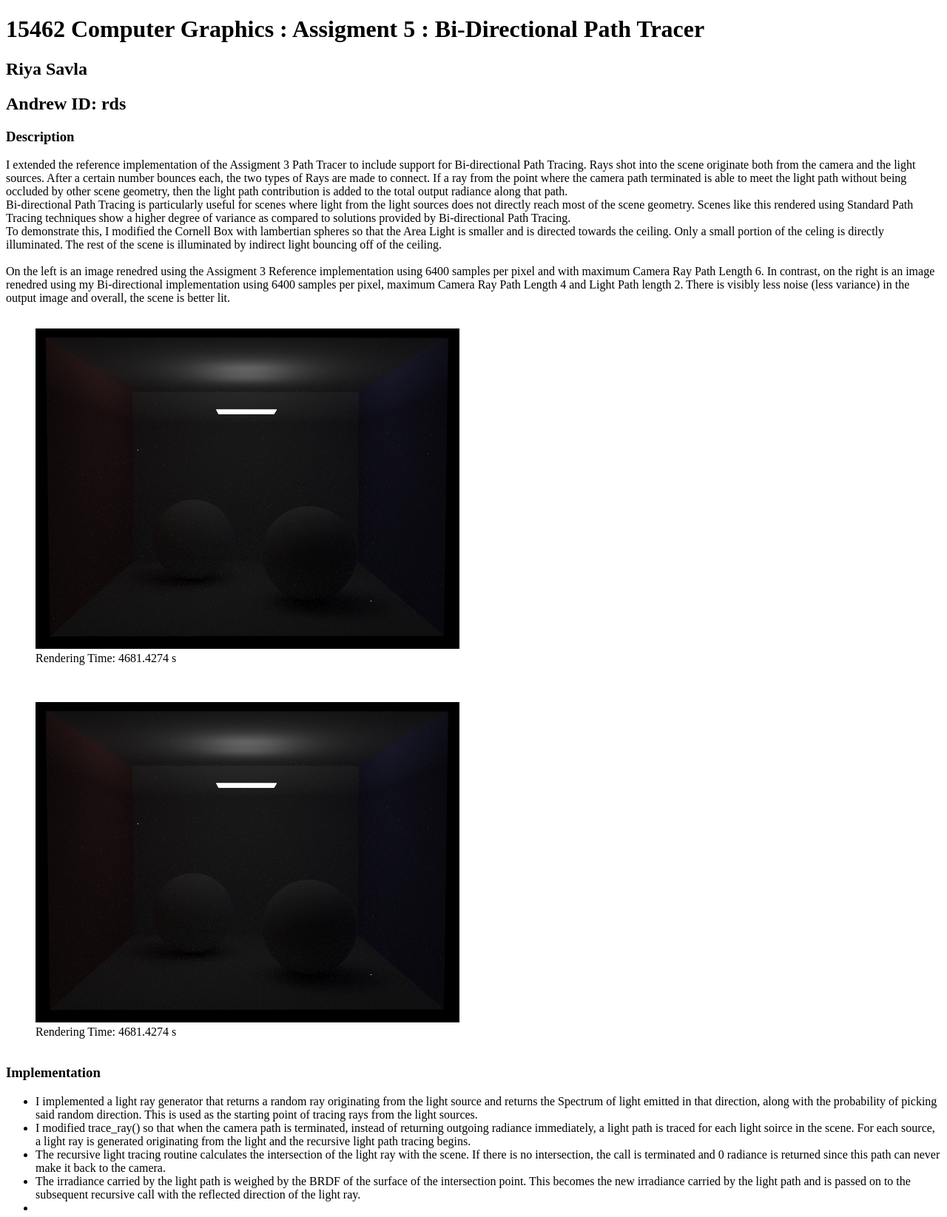
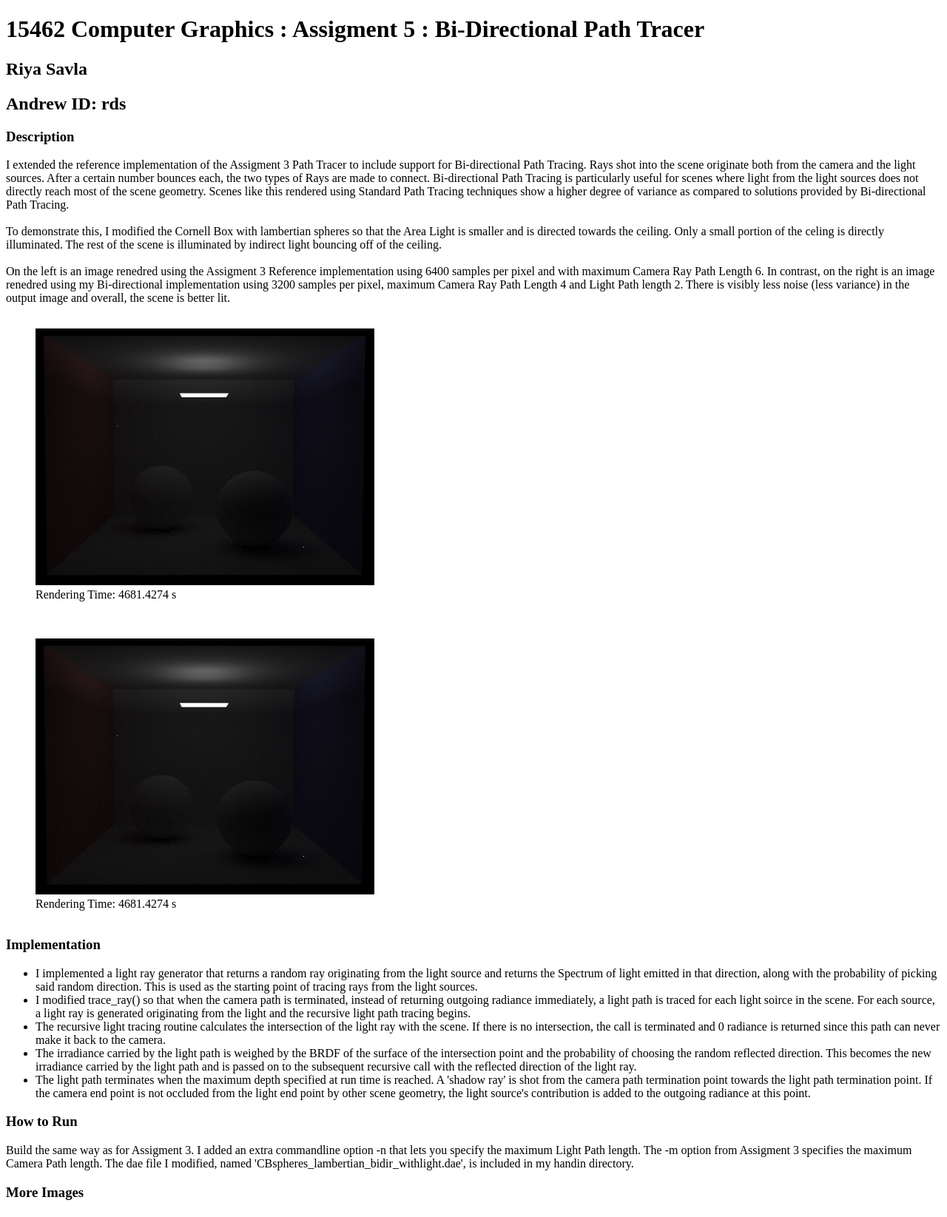
Before and after one commit to riyasavla/15462-Final-Project, a plain HTML site: page index.html in a window 1280 px wide. Shown: the top 1645 px of the page at 74% size. Drawn offline with Linux system fonts and the light colour scheme.

Commit message:
alomst done yes

```diff
--- a/index.html
+++ b/index.html
@@ -20,18 +20,17 @@ div.container {
 <h3>Description</h3>
 
 <p>
-	I extended the reference implementation of the Assigment 3 Path Tracer to include support for Bi-directional Path Tracing. Rays shot into the scene originate both from the camera and the light sources. After a certain number bounces each, the two types of Rays are made to connect. If a ray from the point where the camera path terminated is able to meet the light path without being occluded by other scene geometry, then the light path contribution is added to the total output radiance along that path.
+	I extended the reference implementation of the Assigment 3 Path Tracer to include support for Bi-directional Path Tracing. Rays shot into the scene originate both from the camera and the light sources. After a certain number bounces each, the two types of Rays are made to connect. Bi-directional Path Tracing is particularly useful for scenes where light from the light sources does not directly reach most of the scene geometry. Scenes like this rendered using Standard Path Tracing techniques show a higher degree of variance as compared to solutions provided by Bi-directional Path Tracing.
     <br>
-	Bi-directional Path Tracing is particularly useful for scenes where light from the light sources does not directly reach most of the scene geometry. Scenes like this rendered using Standard Path Tracing techniques show a higher degree of variance as compared to solutions provided by Bi-directional Path Tracing.
     <br>
 	To demonstrate this, I modified the Cornell Box with lambertian spheres so that the Area Light is smaller and is directed towards the ceiling. Only a small portion of the celing is directly illuminated. The rest of the scene is illuminated by indirect light bouncing off of the ceiling.
     <br>
     <br>
-    On the left is an image renedred using the Assigment 3 Reference implementation using 6400 samples per pixel and with maximum Camera Ray Path Length 6. In contrast, on the right is an image renedred using my Bi-directional implementation using 6400 samples per pixel, maximum Camera Ray Path Length 4 and Light Path length 2. There is visibly less noise (less variance) in the output image and overall, the scene is better lit.
+    On the left is an image renedred using the Assigment 3 Reference implementation using 6400 samples per pixel and with maximum Camera Ray Path Length 6. In contrast, on the right is an image renedred using my Bi-directional implementation using 3200 samples per pixel, maximum Camera Ray Path Length 4 and Light Path length 2. There is visibly less noise (less variance) in the output image and overall, the scene is better lit.
     <br>
     <div class="container">
     <figure>
-    	<img src="CB6400m6PT.png">
+    	<img src="CB6400m6PT.png" width="80%" height="80%">
     	<figcaption>Rendering Time: 4681.4274 s</figcaption>
 	</figure>
     </div>
@@ -39,7 +38,7 @@ div.container {
     <br>
     <div class="container">
     <figure>
-    	<img src="CB6400m6PT.png">
+    	<img src="CB6400m6PT.png" width="80%" height="80%">
     	<figcaption>Rendering Time: 4681.4274 s</figcaption>
 	</figure>
     </div>
@@ -50,14 +49,14 @@ div.container {
 <p>
 	<ul>
 		<li>I implemented a light ray generator that returns a random ray originating from the light source and returns the Spectrum of light emitted in that direction, along with the probability of picking said random direction. This is used as the starting point of tracing rays from the light sources.
-
+        <br>
 		<li>I modified trace_ray() so that when the camera path is terminated, instead of returning outgoing radiance immediately, a light path is traced for each light soirce in the scene. For each source, a light ray is generated originating from the light and the recursive light path tracing begins.
-
+		<br>
         <li>The recursive light tracing routine calculates the intersection of the light ray with the scene. If there is no intersection, the call is terminated and 0 radiance is returned since this path can never make it back to the camera.
-
-        <li>The irradiance carried by the light path is weighed by the BRDF of the surface of the intersection point. This becomes the new irradiance carried by the light path and is passed on to the subsequent recursive call with the reflected direction of the light ray.
-
-        <li>
+        <br>
+        <li>The irradiance carried by the light path is weighed by the BRDF of the surface of the intersection point and the probability of choosing the random reflected direction. This becomes the new irradiance carried by the light path and is passed on to the subsequent recursive call with the reflected direction of the light ray.
+        <br>
+        <li>The light path terminates when the maximum depth specified at run time is reached. A 'shadow ray' is shot from the camera path termination point towards the light path termination point. If the camera end point is not occluded from the light end point by other scene geometry, the light source's contribution is added to the outgoing radiance at this point.
 
 	</ul>
 
@@ -97,16 +96,28 @@ div.container {
     </div>
 
  <h3>Things to Note </h3>
-
  <p>
 	<ul>
-		<li> The output image is brighter when the light path is shorter. This is beacuse less light gets abosorbed due to bounces off diffuse surafces before light paths are connected to camera paths.
-
-		<li> There are weird artifacts on the spheres' surafces when the light path is only 1 unit long. I imagine that this might be due to the fact that camera paths that terminate below the "equator" on the spheres can never be connected to light paths since light paths end points are located on a very small region of the ceiling.
+		<li>The output image is brighter when the light path is shorter. This is beacuse less light gets abosorbed due to bounces off diffuse surafces before light paths are connected to camera paths.
+		<br>
+		<li>There are weird artifacts on the spheres' surafces when the light path is only 1 unit long. I imagine that this might be due to the fact that camera paths that terminate below the "equator" on the spheres can never be connected to light paths since light paths end points are located on a very small region of the ceiling.
+		<br>
+		<li>I have not shown an exampled with specular surfaces, but, I found it important to note that if a camera path happens to terminate on the specular surface, the contribution of the light path to this point on a surface will always be zero since the probabilty of choosing the exact mirror relfected direction or transmission direction in case of refractive surafces is zero.
+		<br>
+		<li>Bi-directional Path Tracing (my implementation) is significantly slower than Standard Path Tracing for the same number of samples per pixel, but the variance (shows up as noise in the output image) is visibly lower.
 
 	</ul>
+</p>
 
+
+<h3>Refereneces</h3>
+ <p>
+	<ul>
+		<li>
+
+	</ul>
 </p>
+
 
 </body>
 </html>
```
